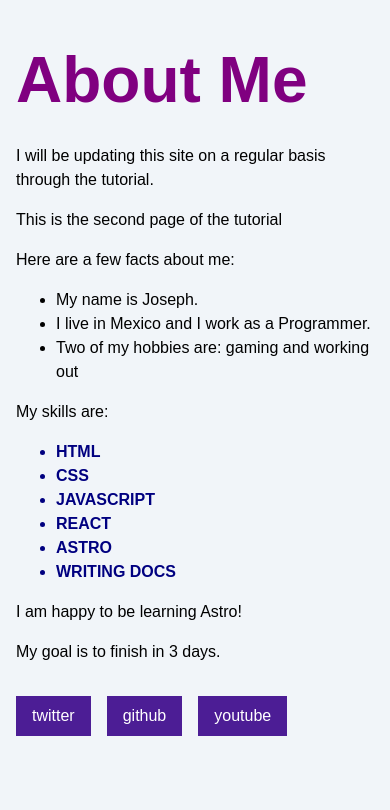
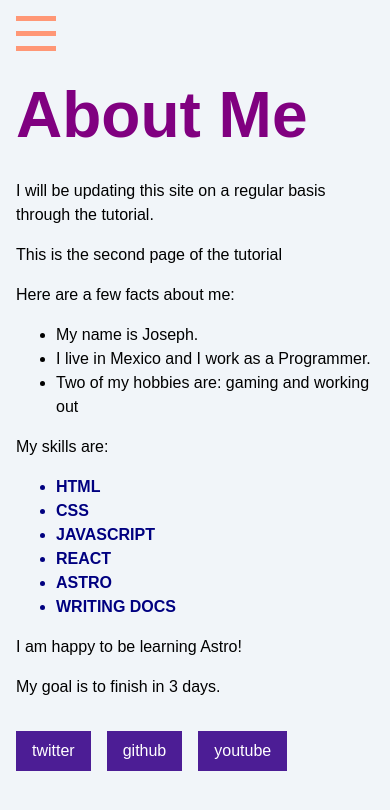
Before and after one commit to JosephHerreraDev/blog, an Astro site: page /about in a window 390 px wide. Built offline with nearby package versions, Linux system fonts and the light colour scheme; Astro itself is replaced by a stand-in of ours.

Commit message:
Added hamburger menu

```diff
--- /dev/null
+++ b/src/components/Hamburger.astro
@@ -0,0 +1,7 @@
+---
+---
+<div class="hamburger">
+    <span class="line"></span>
+    <span class="line"></span>
+    <span class="line"></span>
+  </div>
--- a/src/components/Header.astro
+++ b/src/components/Header.astro
@@ -1,8 +1,10 @@
 ---
 import Navigation from './Navigation.astro';
+import Hamburger from './Hamburger.astro';
 ---
 <header>
   <nav>
+    <Hamburger />
     <Navigation />
   </nav>
 </header>
--- a/src/pages/about.astro
+++ b/src/pages/about.astro
@@ -65,5 +65,8 @@
 
 			{goal === 3 ? <p>My goal is to finish in 3 days.</p> : <p>My goal is not 3 days.</p>}
 			<Footer/>
+		<script>
+			import "../scripts/menu.js";
+		</script>
 	</body>
 </html>
--- a/src/pages/blog.astro
+++ b/src/pages/blog.astro
@@ -23,5 +23,8 @@
       		<li><a href="/posts/post-3/">Post 3</a></li>
 		  </ul>
 		<Footer/>
+		<script>
+			import "../scripts/menu.js";
+		</script>
 	</body>
 </html>
--- a/src/pages/index.astro
+++ b/src/pages/index.astro
@@ -18,5 +18,8 @@
 		<Header />
 		<h1>{pageTitle}</h1>
 		<Footer/>
+		<script>
+			 import "../scripts/menu.js";
+		</script>
 	</body>
 </html>
--- /dev/null
+++ b/src/scripts/menu.js
@@ -0,0 +1,3 @@
+document.querySelector('.hamburger').addEventListener('click', () => {
+    document.querySelector('.nav-links').classList.toggle('expanded');
+  });
--- a/src/styles/global.css
+++ b/src/styles/global.css
@@ -21,6 +21,19 @@
 }
 
 /* nav styles */
+
+.hamburger {
+    padding-right: 20px;
+    cursor: pointer;
+}
+
+.hamburger .line {
+    display: block;
+    width: 40px;
+    height: 5px;
+    margin-bottom: 10px;
+    background-color: #ff9776;
+}
 
 .nav-links {
     width: 100%;
@@ -50,6 +63,7 @@
     display: unset;
 }
 
+
 @media screen and (min-width: 636px) {
     .nav-links {
         margin-left: 5em;
@@ -64,4 +78,9 @@
         padding: 15px 20px;
     }
 
+    .hamburger {
+        display: none;
+    }
+
+
 }
```
